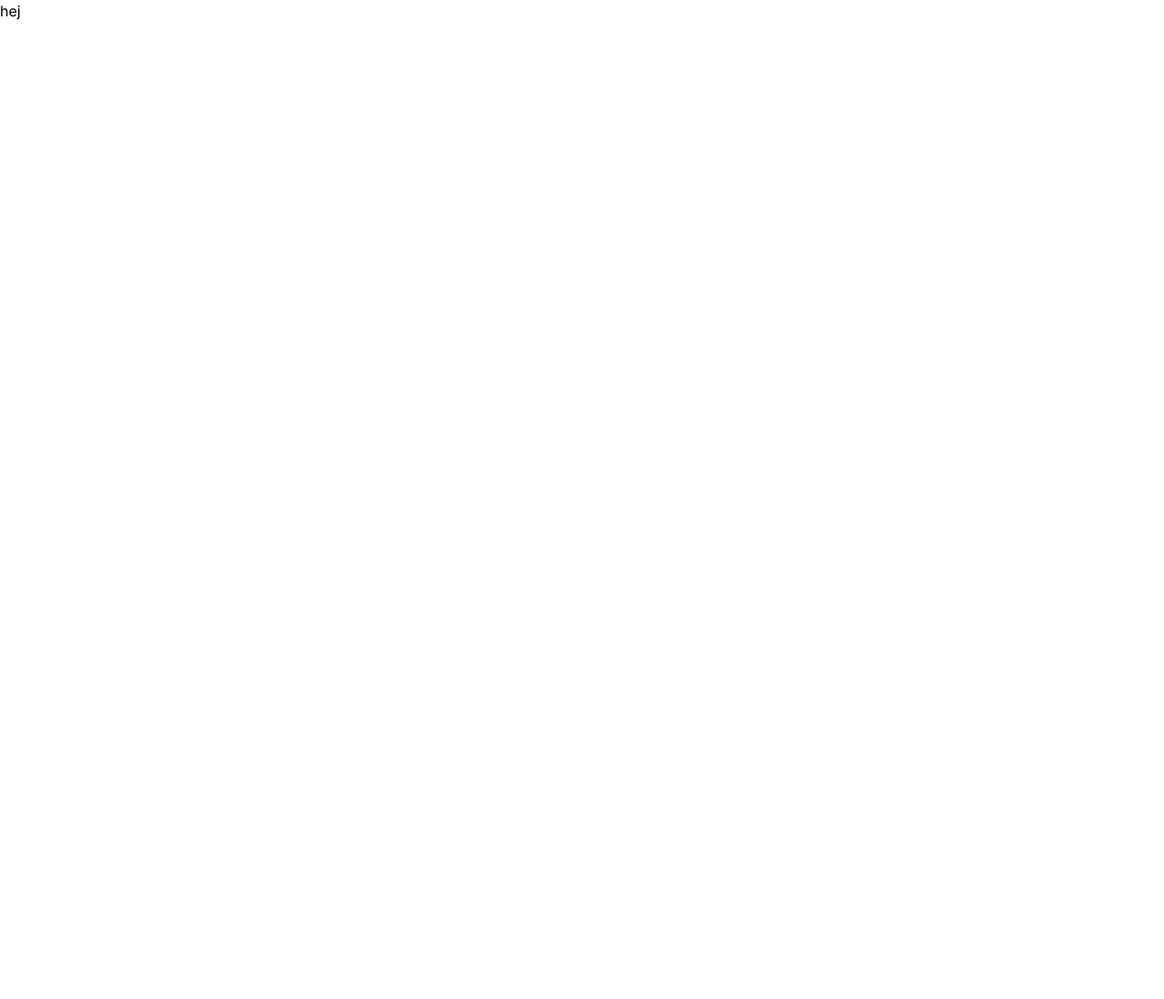
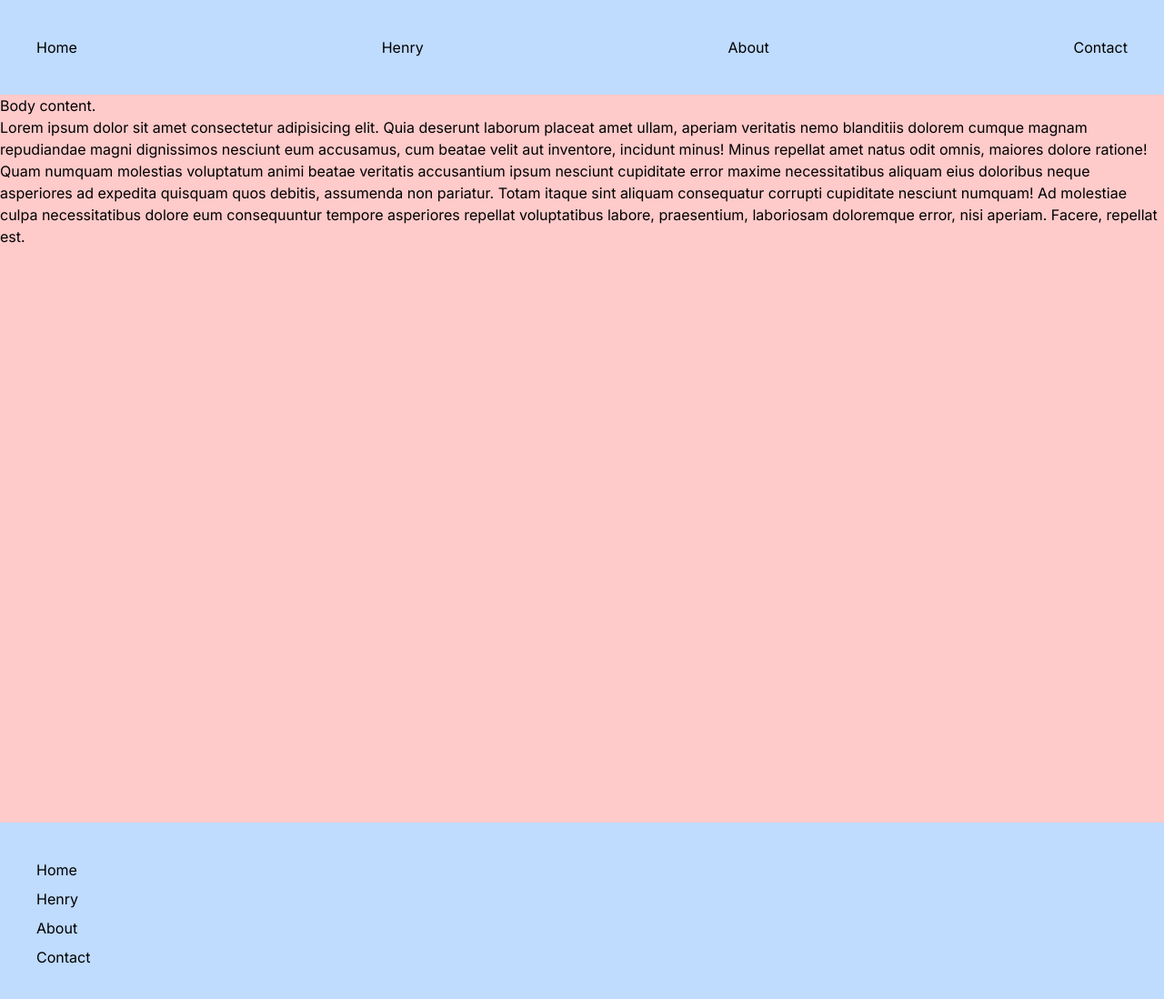
Before and after one commit to jacobfriisstrand/dog-test, a Next.js app: page / in a window 1280 px wide. Shown: the top 1098 px of the page at 91% size. Before the commit the page ends 800 px from the top, so only its background shows below. Built offline with nearby package versions, Linux system fonts and the light colour scheme.

Commit message:
footer and main nav

```diff
--- /dev/null
+++ b/src/app/components/Footer.jsx
@@ -0,0 +1,19 @@
+import Link from "next/link";
+export default function Footer() {
+  return (
+    <footer className="flex flex-col gap-2 bg-blue-200 p-10">
+      <Link prefetch={false} href="/">
+        Home
+      </Link>
+      <Link prefetch={false} href="/henry">
+        Henry
+      </Link>
+      <Link prefetch={false} href="/">
+        About
+      </Link>
+      <Link prefetch={false} href="/">
+        Contact
+      </Link>
+    </footer>
+  );
+}
--- /dev/null
+++ b/src/app/components/Menu.jsx
@@ -0,0 +1,19 @@
+import Link from "next/link";
+export default function Menu() {
+  return (
+    <nav className="flex justify-between items-center bg-blue-200 p-10">
+      <Link prefetch={false} href="/">
+        Home
+      </Link>
+      <Link prefetch={false} href="/henry">
+        Henry
+      </Link>
+      <Link prefetch={false} href="/">
+        About
+      </Link>
+      <Link prefetch={false} href="/">
+        Contact
+      </Link>
+    </nav>
+  );
+}
--- a/src/app/layout.js
+++ /dev/null
@@ -1,17 +0,0 @@
-import { Inter } from 'next/font/google'
-import './globals.css'
-
-const inter = Inter({ subsets: ['latin'] })
-
-export const metadata = {
-  title: 'Create Next App',
-  description: 'Generated by create next app',
-}
-
-export default function RootLayout({ children }) {
-  return (
-    <html lang="en">
-      <body className={inter.className}>{children}</body>
-    </html>
-  )
-}
--- /dev/null
+++ b/src/app/layout.jsx
@@ -0,0 +1,23 @@
+import Menu from "./components/Menu";
+import Footer from "./components/Footer";
+import { Inter } from "next/font/google";
+import "./globals.css";
+
+const inter = Inter({ subsets: ["latin"] });
+
+export const metadata = {
+  title: "Create Next App",
+  description: "Generated by create next app",
+};
+
+export default function RootLayout({ children }) {
+  return (
+    <html lang="en">
+      <body className={inter.className}>
+        <Menu />
+        {children}
+        <Footer />
+      </body>
+    </html>
+  );
+}
--- a/src/app/page.jsx
+++ b/src/app/page.jsx
@@ -5,8 +5,13 @@ export const metadata = {
 
 export default function Home() {
   return (
-    <main>
-      <h1>hej</h1>
+    <main className="bg-red-200 min-h-screen">
+      <h1>Body content.</h1>
+      <p>
+        Lorem ipsum dolor sit amet consectetur adipisicing elit. Quia deserunt laborum placeat amet ullam, aperiam veritatis nemo blanditiis dolorem cumque magnam repudiandae magni dignissimos nesciunt eum accusamus, cum beatae velit aut inventore, incidunt minus! Minus repellat
+        amet natus odit omnis, maiores dolore ratione! Quam numquam molestias voluptatum animi beatae veritatis accusantium ipsum nesciunt cupiditate error maxime necessitatibus aliquam eius doloribus neque asperiores ad expedita quisquam quos debitis, assumenda non pariatur.
+        Totam itaque sint aliquam consequatur corrupti cupiditate nesciunt numquam! Ad molestiae culpa necessitatibus dolore eum consequuntur tempore asperiores repellat voluptatibus labore, praesentium, laboriosam doloremque error, nisi aperiam. Facere, repellat est.
+      </p>
     </main>
   );
 }
```
